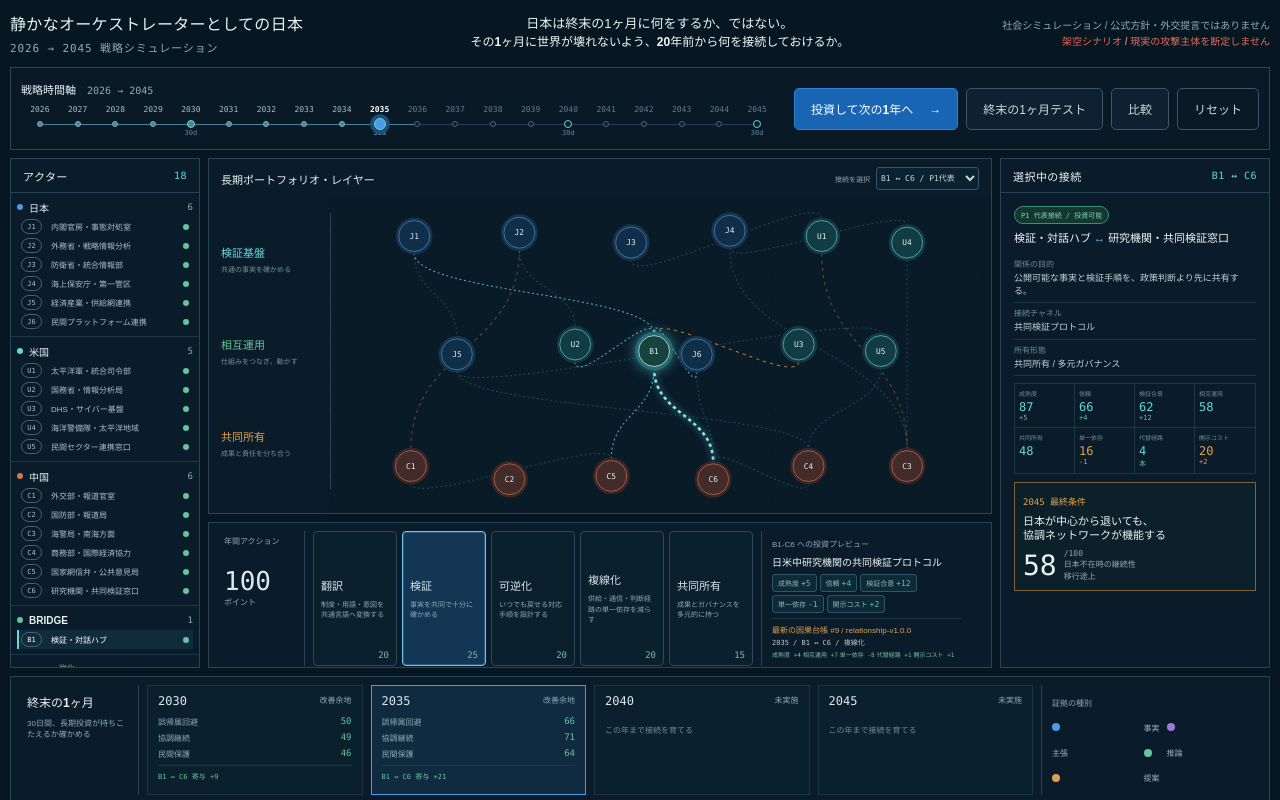
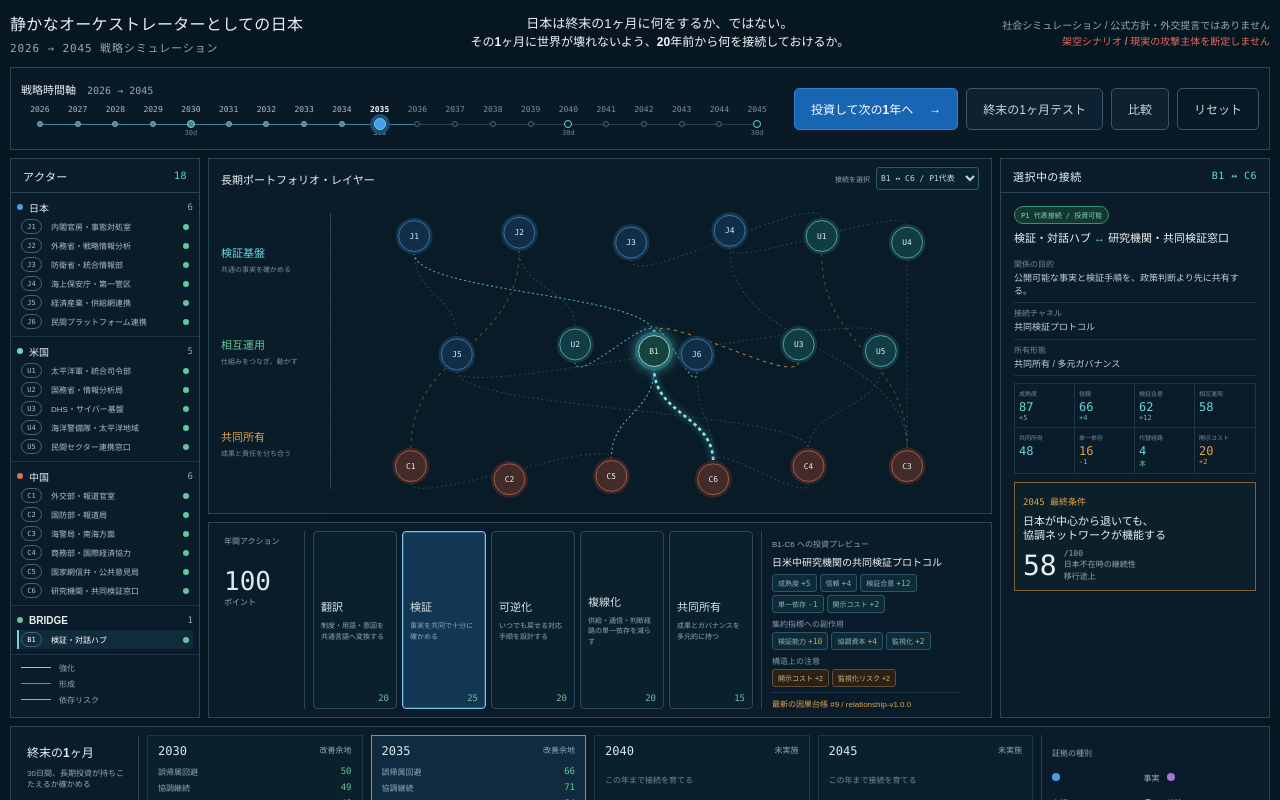
Before and after one commit to nexus-ai-2045/quiet-orchestrator-japan, a React (Vite) app in the folder app/: page / in a window 1280 px wide. Shown: the top 800 px of the page. Built offline with nearby package versions, Linux system fonts and the light colour scheme.

Commit message:
Codexレビューの因果台帳指摘を修正

```diff
--- a/app/src/App.jsx
+++ b/app/src/App.jsx
@@ -4,7 +4,7 @@ import "@xyflow/react/dist/style.css";
 import {
   ACTIONS, ACTORS, CHECKPOINTS, CRISIS_DAYS, END_YEAR, RELATIONSHIPS, START_YEAR,
   advanceYear, createDemoState, createInitialState, getFinalAssessment,
-  getSelectedRelationship, previewRelationshipInvestment, runStressTest,
+  getSelectedRelationship, getStressContributionFocus, previewRelationshipInvestment, runStressTest,
   selectAction, selectActor, selectRelationship,
 } from "./simulation.js";
 
@@ -22,6 +22,11 @@ const RISK_META = [
   ["surveillance", "監視化", "過剰監視のリスク"],
   ["dependency", "単一依存", "依存・脆弱性のリスク"],
 ];
+const METRIC_DELTA_LABELS = new Map([
+  ...METRIC_META.map(([key, label]) => [key, label]),
+  ...RISK_META.map(([key, label]) => [key, label]),
+  ["continuity", "日本不在時の継続性"],
+]);
 const RELATIONSHIP_FIELD_META = [
   ["maturity", "成熟度"],
   ["trust", "信頼"],
@@ -71,7 +76,7 @@ function buildEdges(state) {
 
 function StrategicTimeline({ year }) {
   return (
-    <div className="strategic-timeline" aria-label={`戦略時間軸、現在${year}年`}>
+    <div className="strategic-timeline" role="group" aria-label={`戦略時間軸、現在${year}年`}>
       <div className="timeline-label">戦略時間軸 <span>2026 → 2045</span></div>
       <div className="year-track">
         {YEARS.map((item) => (
@@ -91,7 +96,7 @@ function Header({ state, preview, onAdvance, onStress, onCompare, onReset, compa
     <>
       <header className="app-header">
         <div className="identity"><h1>静かなオーケストレーターとしての日本</h1><span>2026 → 2045 戦略シミュレーション</span></div>
-        <div className="thesis" aria-label="中心命題"><p>日本は終末の1ヶ月に何をするか、ではない。</p><strong>その1ヶ月に世界が壊れないよう、20年前から何を接続しておけるか。</strong></div>
+        <div className="thesis" role="note" aria-label="中心命題"><p>日本は終末の1ヶ月に何をするか、ではない。</p><strong>その1ヶ月に世界が壊れないよう、20年前から何を接続しておけるか。</strong></div>
         <div className="boundary"><span>社会シミュレーション / 公式方針・外交提言ではありません</span><strong>架空シナリオ / 現実の攻撃主体を断定しません</strong></div>
       </header>
       <div className="command-bar">
@@ -153,15 +158,17 @@ function NetworkStage({ state, onSelectActor, onSelectRelationship }) {
   );
 }
 
-function Inspector({ state }) {
+function Inspector({ state, focusedLedgerEntry }) {
   const relationship = getSelectedRelationship(state);
+  const historicalEntry = focusedLedgerEntry?.relationshipId === relationship.id ? focusedLedgerEntry : null;
+  const relationshipState = historicalEntry?.after ?? relationship.state;
   const source = ACTORS.find((item) => item.id === relationship.source);
   const target = ACTORS.find((item) => item.id === relationship.target);
   const preview = previewRelationshipInvestment(state);
   const final = getFinalAssessment(state);
   return (
-    <aside className="inspector" aria-label="選択中の接続詳細">
-      <div className="panel-heading"><strong>選択中の接続</strong><span>{relationship.label}</span></div>
+    <aside className="inspector" aria-label="選択中の接続詳細" tabIndex={0}>
+        <div className="panel-heading"><strong>{historicalEntry ? `${historicalEntry.year}年の接続` : "選択中の接続"}</strong><span>{relationship.label}</span></div>
       <div className="inspector-body">
         <div className={`scope-badge ${relationship.investable ? "active" : ""}`}>{relationship.investable ? "P1 代表接続 / 投資可能" : "P1 表示のみ / 未校正"}</div>
         <h2>{source.name}<span> ↔ </span>{target.name}</h2>
@@ -171,10 +178,11 @@ function Inspector({ state }) {
           <div><dt>所有形態</dt><dd>{relationship.ownership}</dd></div>
         </dl>
         <div className="relationship-grid">
-          {RELATIONSHIP_FIELD_META.map(([key, label]) => <div key={key} className={key === "dependency" ? "risk" : ""}><span>{label}</span><strong>{relationship.state[key]}</strong>{preview.eligible && preview.deltas[key] ? <small>{preview.deltas[key] > 0 ? "+" : ""}{preview.deltas[key]}</small> : null}</div>)}
-          <div><span>代替経路</span><strong>{relationship.state.alternateRoutes}</strong><small>本</small></div>
-          <div className="risk"><span>開示コスト</span><strong>{relationship.state.disclosureCost}</strong>{preview.eligible && preview.deltas.disclosureCost ? <small>+{preview.deltas.disclosureCost}</small> : null}</div>
+          {RELATIONSHIP_FIELD_META.map(([key, label]) => <div key={key} className={key === "dependency" ? "risk" : ""}><span>{label}</span><strong>{relationshipState[key]}</strong>{!historicalEntry && preview.eligible && preview.deltas[key] ? <small>{preview.deltas[key] > 0 ? "+" : ""}{preview.deltas[key]}</small> : null}</div>)}
+          <div><span>代替経路</span><strong>{relationshipState.alternateRoutes}</strong><small>本</small></div>
+          <div className="risk"><span>開示コスト</span><strong>{relationshipState.disclosureCost}</strong>{!historicalEntry && preview.eligible && preview.deltas.disclosureCost ? <small>+{preview.deltas.disclosureCost}</small> : null}</div>
         </div>
+        {historicalEntry && <p className="scope-note">終末の1ヶ月テストから、因果台帳 {historicalEntry.id} 適用後の状態を表示しています。</p>}
         {!preview.eligible && <p className="scope-note">{preview.reason}</p>}
         <div className="final-condition"><span>2045 最終条件</span><strong>日本が中心から退いても、<br />協調ネットワークが機能する</strong><div><b>{state.metrics.continuity}</b><span>/100<br />日本不在時の継続性<br />{final.label}</span></div></div>
       </div>
@@ -182,10 +190,11 @@ function Inspector({ state }) {
   );
 }
 
-function ActionRail({ state, onChoose }) {
+function ActionRail({ state, onChoose, focusedLedgerEntry, onClearLedgerFocus }) {
   const selected = ACTIONS.find((item) => item.id === state.selectedAction) ?? ACTIONS[0];
   const preview = previewRelationshipInvestment(state);
-  const latest = state.ledger.at(-1);
+  const latest = focusedLedgerEntry ?? state.ledger.at(-1);
+  const ledgerIndex = latest ? state.ledger.findIndex((entry) => entry.id === latest.id) + 1 : 0;
   return (
     <section className="action-rail" aria-label="年間アクション">
       <div className="action-budget"><span>年間アクション</span><strong>100</strong><small>ポイント</small></div>
@@ -196,16 +205,16 @@ function ActionRail({ state, onChoose }) {
           </button>
         ))}
       </div>
-      <div className="selected-action">
-        <span>{preview.relationshipId} への投資プレビュー</span><strong>{selected.project}</strong>
-        {preview.eligible ? <div className="delta-list">{Object.entries(preview.deltas).map(([key, delta]) => <i key={key}>{RELATIONSHIP_FIELD_META.find(([field]) => field === key)?.[1] ?? (key === "alternateRoutes" ? "代替経路" : "開示コスト")} <b>{delta > 0 ? "+" : ""}{delta}</b></i>)}</div> : <p>{preview.reason}</p>}
-        {latest && <div className="ledger-latest"><span>最新の因果台帳 #{state.ledger.length} / {latest.ruleVersion}</span><b>{latest.year} / {latest.relationshipLabel} / {latest.actionLabel}</b><div className="ledger-deltas">{Object.entries(latest.deltas).map(([key, delta]) => <i key={key}>{RELATIONSHIP_FIELD_META.find(([field]) => field === key)?.[1] ?? (key === "alternateRoutes" ? "代替経路" : "開示コスト")} {delta > 0 ? "+" : ""}{delta}</i>)}</div></div>}
+      <div className="selected-action" tabIndex={0}>
+        <div className="preview-heading"><span>{preview.relationshipId} への投資プレビュー</span>{focusedLedgerEntry && <button className="ledger-current" onClick={onClearLedgerFocus}>現在の台帳へ戻る</button>}</div><strong>{selected.project}</strong>
+        {preview.eligible ? <><div className="delta-list">{Object.entries(preview.deltas).map(([key, delta]) => <i key={key}>{RELATIONSHIP_FIELD_META.find(([field]) => field === key)?.[1] ?? (key === "alternateRoutes" ? "代替経路" : "開示コスト")} <b>{delta > 0 ? "+" : ""}{delta}</b></i>)}</div><span className="preview-subheading">集約指標への副作用</span><div className="delta-list metric-deltas">{Object.entries(preview.metricDeltas).map(([key, delta]) => <i key={key}>{METRIC_DELTA_LABELS.get(key) ?? key} <b>{delta > 0 ? "+" : ""}{delta}</b></i>)}</div><span className="preview-subheading">構造上の注意</span><div className="tradeoff-list">{preview.tradeoffs.map((tradeoff) => <i key={tradeoff}>{tradeoff}</i>)}</div></> : <p>{preview.reason}</p>}
+        {latest && <div className="ledger-latest"><span>{focusedLedgerEntry ? "チェックポイントで選択中" : "最新"}の因果台帳 #{ledgerIndex} / {latest.ruleVersion}</span><b>{latest.year} / {latest.relationshipLabel} / {latest.actionLabel}</b><div className="ledger-deltas">{Object.entries(latest.deltas).map(([key, delta]) => <i key={key}>{RELATIONSHIP_FIELD_META.find(([field]) => field === key)?.[1] ?? (key === "alternateRoutes" ? "代替経路" : "開示コスト")} {delta > 0 ? "+" : ""}{delta}</i>)}</div></div>}
       </div>
     </section>
   );
 }
 
-function StressStrip({ state, onSelectRelationship }) {
+function StressStrip({ state, onSelectContribution }) {
   return (
     <section className="stress-strip" aria-label="終末の1ヶ月ストレステスト">
       <div className="stress-heading"><strong>終末の1ヶ月</strong><span>{CRISIS_DAYS}日間、長期投資が持ちこたえるか確かめる</span></div>
@@ -214,7 +223,7 @@ function StressStrip({ state, onSelectRelationship }) {
         return (
           <article key={year} className={state.year === year ? "current" : ""}>
             <div><strong>{year}</strong><span>{result ? result.verdict : "未実施"}</span></div>
-            {result ? <><ul><li><span>誤帰属回避</span><b>{result.attributionSafety}</b></li><li><span>協調継続</span><b>{result.coordinationSurvival}</b></li><li><span>民間保護</span><b>{result.civilianProtection}</b></li></ul><button className="contribution" onClick={() => onSelectRelationship(result.relationshipContributions[0].relationshipId)}>{result.relationshipContributions[0].relationshipLabel} 寄与 +{result.relationshipContributions[0].coordinationSurvival}</button></> : <p>{year > state.year ? "この年まで接続を育てる" : "テストを実行して記録する"}</p>}
+            {result ? <><ul><li><span>誤帰属回避</span><b>{result.attributionSafety}</b></li><li><span>協調継続</span><b>{result.coordinationSurvival}</b></li><li><span>民間保護</span><b>{result.civilianProtection}</b></li></ul><button className="contribution" onClick={() => onSelectContribution(year, result.relationshipContributions[0])}>{result.relationshipContributions[0].relationshipLabel} 寄与 +{result.relationshipContributions[0].coordinationSurvival}</button></> : <p>{year > state.year ? "この年まで接続を育てる" : "テストを実行して記録する"}</p>}
           </article>
         );
       })}
@@ -253,16 +262,27 @@ export function App() {
   const [state, setState] = useState(() => createDemoState(2035));
   const [comparing, setComparing] = useState(false);
   const [notice, setNotice] = useState("2035年のデモ状態を表示しています");
+  const [focusedLedgerEntryId, setFocusedLedgerEntryId] = useState(null);
   const preview = previewRelationshipInvestment(state);
-  const handleAdvance = () => setState((current) => { const next = advanceYear(current); setNotice(next.year === current.year ? previewRelationshipInvestment(current).reason : `${next.year}年へ進み、${next.ledger.at(-1).relationshipLabel} の変化を台帳へ記録しました`); return next; });
+  const focusedLedgerEntry = state.ledger.find((entry) => entry.id === focusedLedgerEntryId) ?? null;
+  const clearLedgerFocus = () => setFocusedLedgerEntryId(null);
+  const handleAdvance = () => { clearLedgerFocus(); setState((current) => { const next = advanceYear(current); setNotice(next.year === current.year ? previewRelationshipInvestment(current).reason : `${next.year}年へ進み、${next.ledger.at(-1).relationshipLabel} の変化を台帳へ記録しました`); return next; }); };
   const handleStress = () => setState((current) => { const next = runStressTest(current); setNotice(`${current.year}年時点の終末の1ヶ月テストを記録しました`); return next; });
-  const handleReset = () => { setState(createInitialState()); setNotice("2026年から新しいシミュレーションを開始しました"); };
+  const handleReset = () => { clearLedgerFocus(); setState(createInitialState()); setNotice("2026年から新しいシミュレーションを開始しました"); };
+  const handleRelationshipSelect = (id) => { clearLedgerFocus(); setState((current) => selectRelationship(current, id)); };
+  const handleContributionSelect = (checkpointYear, contribution) => {
+    const focus = getStressContributionFocus(state, checkpointYear, contribution.relationshipId);
+    if (!focus) return;
+    setState((current) => selectRelationship(current, focus.relationshipId));
+    setFocusedLedgerEntryId(focus.ledgerEntryId);
+    setNotice(`${checkpointYear}年チェックポイントを生んだ因果台帳を表示しています`);
+  };
 
   return (
     <main className="app-shell">
       <Header state={state} preview={preview} onAdvance={handleAdvance} onStress={handleStress} onCompare={() => setComparing((value) => !value)} onReset={handleReset} comparing={comparing} />
-      <div className="workspace"><ActorRail state={state} onSelect={(id) => setState((current) => selectActor(current, id))} /><div className="center-stack"><NetworkStage state={state} onSelectActor={(id) => setState((current) => selectActor(current, id))} onSelectRelationship={(id) => setState((current) => selectRelationship(current, id))} /><ActionRail state={state} onChoose={(id) => setState((current) => selectAction(current, id))} /></div><Inspector state={state} /></div>
-      <StressStrip state={state} onSelectRelationship={(id) => setState((current) => selectRelationship(current, id))} /><MetricRail state={state} />
+      <div className="workspace"><ActorRail state={state} onSelect={(id) => setState((current) => selectActor(current, id))} /><div className="center-stack"><NetworkStage state={state} onSelectActor={(id) => setState((current) => selectActor(current, id))} onSelectRelationship={handleRelationshipSelect} /><ActionRail state={state} onChoose={(id) => { clearLedgerFocus(); setState((current) => selectAction(current, id)); }} focusedLedgerEntry={focusedLedgerEntry} onClearLedgerFocus={clearLedgerFocus} /></div><Inspector state={state} focusedLedgerEntry={focusedLedgerEntry} /></div>
+      <StressStrip state={state} onSelectContribution={handleContributionSelect} /><MetricRail state={state} />
       <footer className="app-footer"><span role="status" aria-live="polite">{notice}</span><span>モデル入力はすべて架空です</span></footer>
       {comparing && <Comparison state={state} onClose={() => setComparing(false)} />}
     </main>
--- a/app/src/simulation.js
+++ b/app/src/simulation.js
@@ -110,8 +110,20 @@ export function createInitialState() {
   };
 }
 
+function normalizeStressTests(stressTests) {
+  if (!stressTests || typeof stressTests !== "object" || Array.isArray(stressTests)) return {};
+  return Object.fromEntries(Object.entries(stressTests).filter(([, result]) => (
+    result
+    && typeof result === "object"
+    && Array.isArray(result.relationshipContributions)
+    && result.relationshipContributions.length > 0
+  )));
+}
+
 export function migrateSimulationState(candidate) {
-  if (candidate?.schemaVersion === 2) return candidate;
+  if (candidate?.schemaVersion === 2) {
+    return { ...candidate, stressTests: normalizeStressTests(candidate.stressTests) };
+  }
   const initial = createInitialState();
   return {
     ...initial,
@@ -123,7 +135,7 @@ export function migrateSimulationState(candidate) {
     selectedRelationshipId: REPRESENTATIVE_RELATIONSHIP_ID,
     history: [...(candidate?.history ?? [])],
     ledger: [],
-    stressTests: { ...(candidate?.stressTests ?? {}) },
+    stressTests: normalizeStressTests(candidate?.stressTests),
   };
 }
 
@@ -173,12 +185,17 @@ export function previewRelationshipInvestment(state, actionId = state.selectedAc
   const yearsElapsed = state.year - START_YEAR;
   const fatigue = yearsElapsed >= 12 ? 1 : 0;
   const configured = RELATIONSHIP_ACTION_EFFECTS[action.id];
-  const deltas = Object.fromEntries(Object.entries(configured.deltas).map(([key, delta]) => [key, effectiveDelta(delta, fatigue)]));
-  const metricDeltas = Object.fromEntries(Object.entries(action.effects).map(([key, delta]) => [key, effectiveDelta(delta, fatigue)]));
+  const requestedDeltas = Object.fromEntries(Object.entries(configured.deltas).map(([key, delta]) => [key, effectiveDelta(delta, fatigue)]));
+  const requestedMetricDeltas = Object.fromEntries(Object.entries(action.effects).map(([key, delta]) => [key, effectiveDelta(delta, fatigue)]));
   const after = { ...relationship.state };
-  for (const [key, delta] of Object.entries(deltas)) {
+  for (const [key, delta] of Object.entries(requestedDeltas)) {
     after[key] = key === "alternateRoutes" ? clamp(after[key] + delta, 0, 5) : clamp(after[key] + delta);
   }
+  const deltas = Object.fromEntries(Object.keys(requestedDeltas).map((key) => [key, after[key] - relationship.state[key]]));
+  const metricDeltas = Object.fromEntries(Object.entries(requestedMetricDeltas).map(([key, delta]) => [
+    key,
+    clamp(state.metrics[key] + delta) - state.metrics[key],
+  ]));
   return {
     eligible: state.year < END_YEAR && state.budget >= action.cost,
     relationshipId,
@@ -261,7 +278,11 @@ export function getRelationshipContribution(state, relationshipId) {
 
 export function runStressTest(state) {
   const { metrics } = state;
-  const relationshipContributions = Object.values(state.relationships).filter((relationship) => relationship.investable).map((relationship) => getRelationshipContribution(state, relationship.id));
+  const relationshipContributions = Object.values(state.relationships).filter((relationship) => relationship.investable).map((relationship) => {
+    const contribution = getRelationshipContribution(state, relationship.id);
+    const ledgerEntry = [...state.ledger].reverse().find((entry) => entry.relationshipId === relationship.id && entry.year <= state.year);
+    return { ...contribution, checkpointYear: state.year, ledgerEntryId: ledgerEntry?.id ?? null };
+  });
   const contribution = relationshipContributions.reduce((total, item) => ({
     attributionSafety: total.attributionSafety + item.attributionSafety,
     coordinationSurvival: total.coordinationSurvival + item.coordinationSurvival,
@@ -272,6 +293,19 @@ export function runStressTest(state) {
   const civilianProtection = clamp(Math.round(metrics.legitimacy * 0.35 + metrics.autonomy * 0.3 + metrics.verification * 0.2 - metrics.dependency * 0.15 + contribution.civilianProtection));
   const result = { year: state.year, durationDays: CRISIS_DAYS, turnHours: CRISIS_TURN_HOURS, turns: CRISIS_TURNS, attributionSafety, coordinationSurvival, civilianProtection, relationshipContributions, verdict: attributionSafety >= 70 && coordinationSurvival >= 70 ? "協調継続" : "改善余地" };
   return { ...state, stressTests: { ...state.stressTests, [state.year]: result } };
+}
+
+export function getStressContributionFocus(state, checkpointYear, relationshipId) {
+  const result = state.stressTests[checkpointYear];
+  const contribution = result?.relationshipContributions?.find((item) => item.relationshipId === relationshipId);
+  if (!contribution) return null;
+  const ledgerEntry = state.ledger.find((entry) => entry.id === contribution.ledgerEntryId)
+    ?? [...state.ledger].reverse().find((entry) => entry.relationshipId === relationshipId && entry.year <= checkpointYear);
+  return {
+    checkpointYear,
+    relationshipId,
+    ledgerEntryId: ledgerEntry?.id ?? null,
+  };
 }
 
 export function getFinalAssessment(state) {
--- a/app/src/styles.css
+++ b/app/src/styles.css
@@ -42,7 +42,7 @@ button:focus-visible { outline: 2px solid #fff; outline-offset: 2px; }
 .timeline-label { margin-bottom: 8px; font-size: 11px; color: var(--text); }
 .timeline-label span { margin-left: 8px; color: var(--muted); font: 10px var(--mono); }
 .year-track { display: grid; grid-template-columns: repeat(20, minmax(24px, 1fr)); align-items: end; }
-.year-point { position: relative; min-width: 0; height: 31px; color: #647d8a; text-align: center; font: 8px var(--mono); }
+.year-point { position: relative; min-width: 0; height: 31px; color: #78929f; text-align: center; font: 8px var(--mono); }
 .year-point::after { content: ""; position: absolute; left: 50%; right: -50%; top: 19px; height: 1px; background: #253f4f; }
 .year-point:last-child::after { display: none; }
 .year-point span { display: block; overflow: hidden; }
@@ -62,7 +62,7 @@ button:focus-visible { outline: 2px solid #fff; outline-offset: 2px; }
 .button.quiet { background: transparent; }
 .button:disabled { opacity: .45; cursor: not-allowed; }
 
-.workspace { height: 510px; display: grid; grid-template-columns: 215px minmax(650px, 1fr) 300px; gap: 8px; margin-top: 8px; }
+.workspace { height: 560px; display: grid; grid-template-columns: 215px minmax(650px, 1fr) 300px; gap: 8px; margin-top: 8px; }
 .actor-rail, .network-stage, .inspector, .action-rail, .stress-strip, .metric-rail { border: 1px solid var(--line); background: var(--panel); }
 .panel-heading { height: 34px; padding: 0 12px; display: flex; align-items: center; justify-content: space-between; border-bottom: 1px solid var(--line); font-size: 11px; letter-spacing: .04em; }
 .panel-heading span { color: var(--cyan); font: 10px var(--mono); }
@@ -88,7 +88,7 @@ button:focus-visible { outline: 2px solid #fff; outline-offset: 2px; }
 .line.forming { background: #6b8b9a; border-top: 1px dashed #6b8b9a; }
 .line.risk { background: var(--amber); }
 
-.center-stack { display: grid; grid-template-rows: 356px 146px; gap: 8px; min-width: 0; overflow: hidden; }
+.center-stack { display: grid; grid-template-rows: 356px 196px; gap: 8px; min-width: 0; overflow: hidden; }
 .network-stage { position: relative; overflow: hidden; }
 .stage-title { position: absolute; z-index: 4; top: 8px; left: 12px; right: 12px; display: flex; justify-content: space-between; align-items: center; font-size: 11px; }
 .stage-title span { color: var(--muted); font: 9px var(--mono); }
@@ -123,17 +123,23 @@ button:focus-visible { outline: 2px solid #fff; outline-offset: 2px; }
 .action-options span { display: block; margin-bottom: 7px; color: #d7e4e9; font-size: 11px; font-weight: 650; }
 .action-options small { display: block; color: var(--muted); font-size: 7px; line-height: 1.5; }
 .action-options b { position: absolute; right: 7px; bottom: 5px; color: #77bca4; font: 9px var(--mono); }
-.selected-action { padding: 7px 10px; border-left: 1px solid var(--line); min-width: 0; }
+.selected-action { padding: 7px 10px; border-left: 1px solid var(--line); min-width: 0; overflow-y: auto; }
 .selected-action span { display: block; color: var(--muted); font-size: 8px; }
 .selected-action strong { display: block; margin: 5px 0; color: #eef5f7; font-size: 10px; }
 .selected-action p { margin: 0; color: #91a9b5; font-size: 8px; line-height: 1.55; }
+.preview-heading { display: flex; align-items: center; justify-content: space-between; gap: 8px; }
 .delta-list { display: flex; flex-wrap: wrap; gap: 3px; }
 .delta-list i { padding: 3px 5px; border: 1px solid #2e5668; border-radius: 3px; background: #0d2a38; color: #9ab2bc; font-size: 7px; font-style: normal; }
 .delta-list b { color: var(--green); font: 8px var(--mono); }
+.preview-subheading { margin: 5px 0 3px; color: #7f9eaa !important; }
+.metric-deltas b { color: var(--amber); }
+.tradeoff-list { display: flex; flex-wrap: wrap; gap: 3px; }
+.tradeoff-list i { padding: 3px 5px; border: 1px solid #644d35; border-radius: 3px; background: #2a2118; color: #d9b47b; font-size: 7px; font-style: normal; }
 .ledger-latest { margin-top: 5px; padding-top: 5px; border-top: 1px solid var(--line-soft); }
 .ledger-latest span, .ledger-latest b { display: block; overflow: hidden; text-overflow: ellipsis; white-space: nowrap; }
 .ledger-latest span { color: var(--amber); }
 .ledger-latest b { margin-top: 2px; color: #b9cbd2; font: 7px var(--mono); }
+.ledger-current { flex: 0 0 auto; padding: 0; border: 0; background: transparent; color: var(--cyan); cursor: pointer; font: 7px var(--mono); }
 .ledger-deltas { margin-top: 3px; display: flex; flex-wrap: wrap; gap: 2px; }
 .ledger-deltas i { color: #79bfa4; font: 6px var(--mono); font-style: normal; }
 
```
Also changed, not shown: 1 other file (tests, documents, lock files or other folders).
